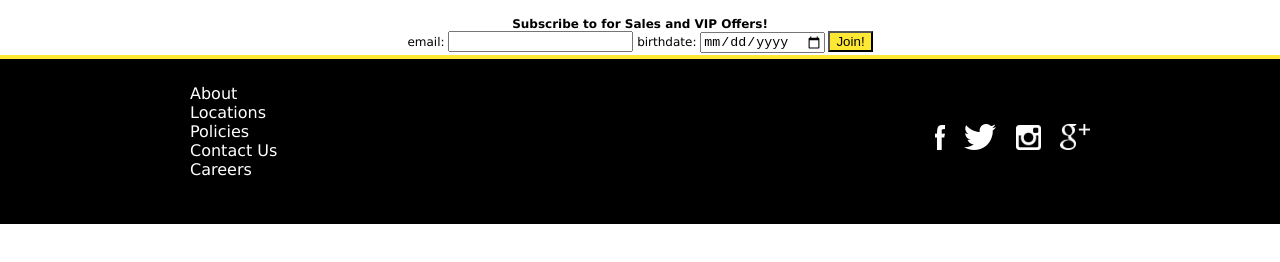
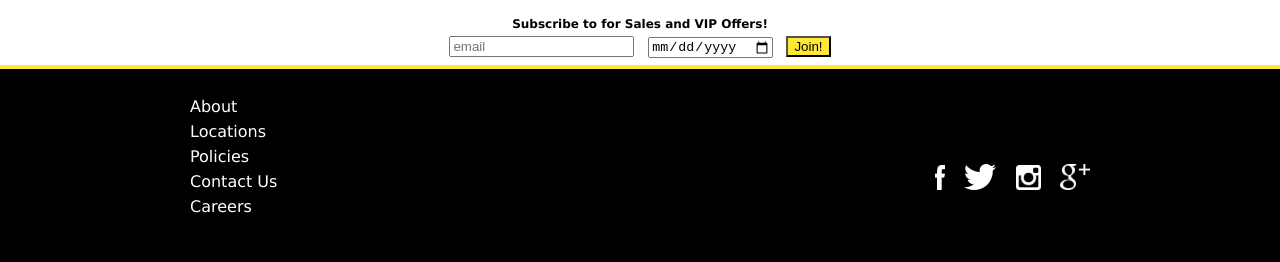
Before and after one commit to delightful-Kdub/JoyceLeslie, a plain HTML site: page index.html in a window 1280 px wide. Shown: the part 1114-1376 px from the top of the page. Before the commit the page ends 1338 px from the top, so only its background shows below. Drawn offline with Linux system fonts and the light colour scheme.

Commit message:
drop menu opacity and input field css

```diff
--- a/index.html
+++ b/index.html
@@ -89,8 +89,8 @@
   <div class="subscribe container">
     <b>Subscribe to for Sales and VIP Offers!</b>
     <form action="demo_form.asp" method="get">
-      email: <input type="email" name="email">
-      birthdate: <input type="date" name="bday">
+      <input type="email" placeholder="email" name="email">
+      <input type="date" name="bday">
       <input id="Join" type="Submit" value="Join!">
     </form>
 
--- a/styles/Style.css
+++ b/styles/Style.css
@@ -144,7 +144,8 @@ li:hover ul {
 }
 
 #nav ul{
-  background-color: rgba(360, 360, 360, 0.5);
+  background-color: rgba(360, 360, 360, 0.8);
+  padding: 5px 0px 5px 5px;
 }
 
 
@@ -195,8 +196,8 @@ li:hover ul {
 }
 
 
-form input:active{
-  background: #FEE834;
+form input{
+  margin: 5px;
 
 }
 
@@ -233,6 +234,7 @@ footer{
   color: #ffffff;
   font-family: Lucida Grande; Helvetica; sans-serif;
   font-size: 12pt;
+  line-height: 25px;
 }
 
 .footnav a:hover{
```
